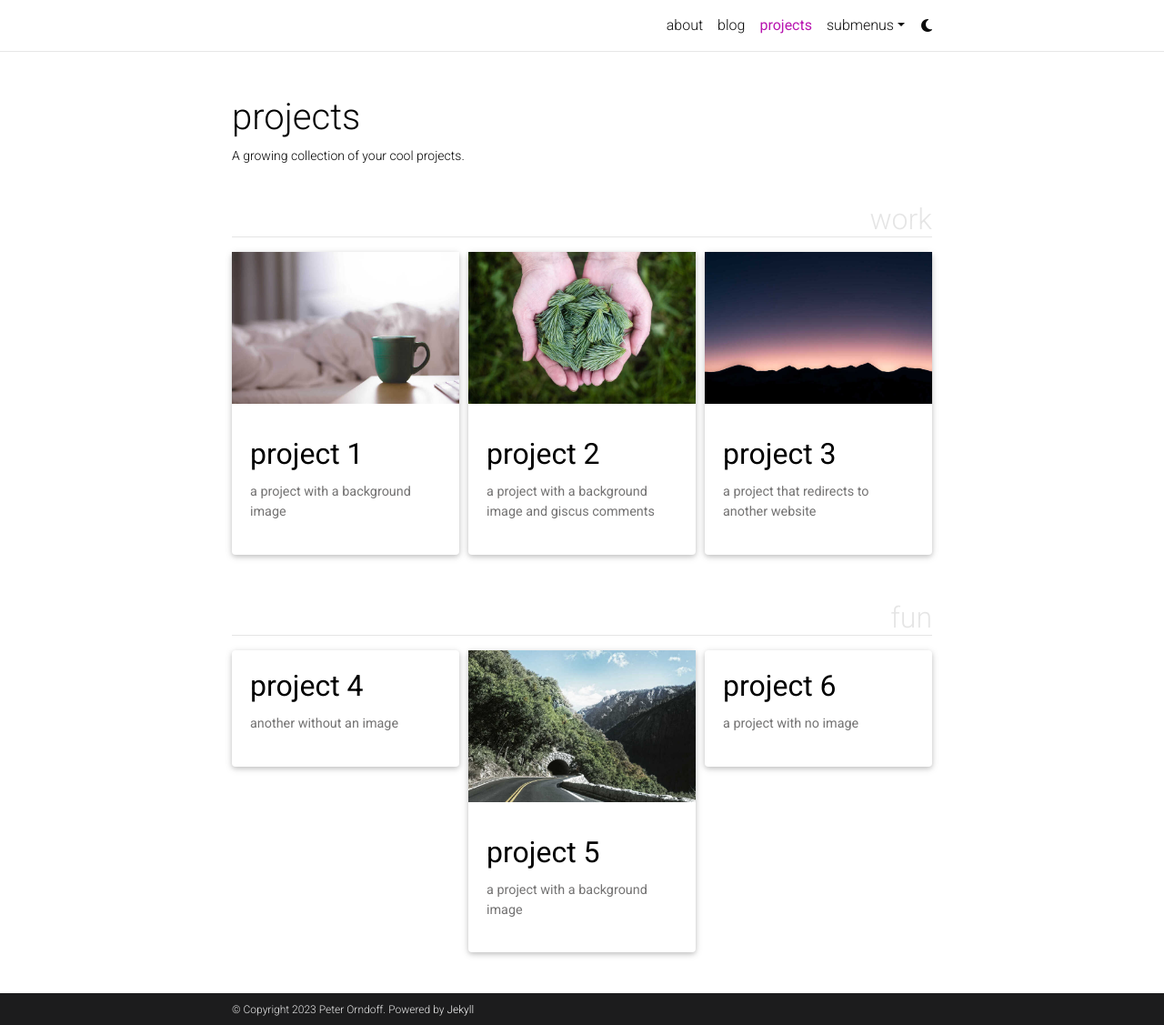
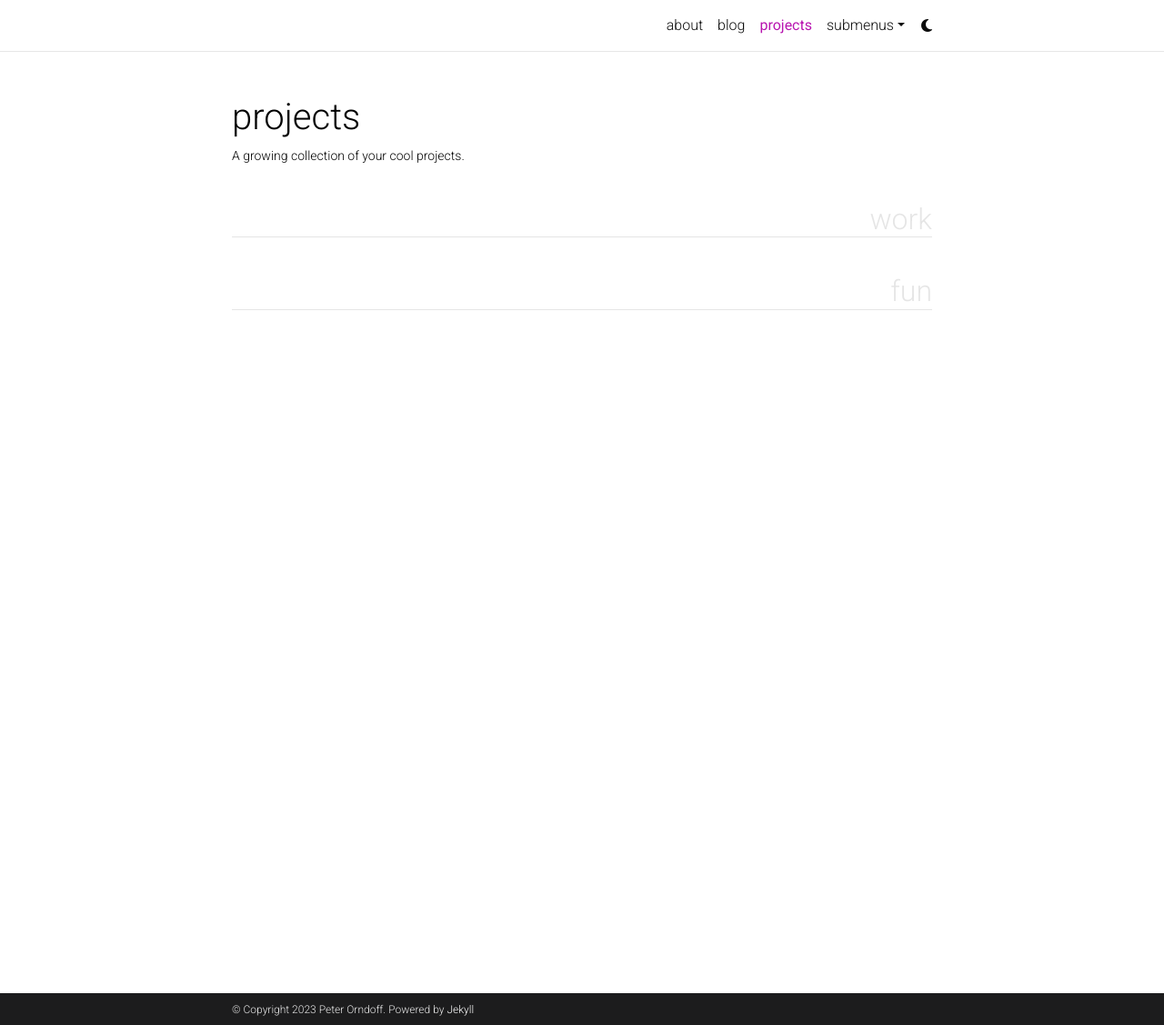
Before and after one commit to peterorndoff/peterorndoff.github.io, a Jekyll site: the page built from _pages/projects.md, in a window 1280 px wide and 1127 px high. Shown: the whole window at 91% size. Built offline with Jekyll 4.4.1, drawn with Linux system fonts in a browser that asks for light colours; full-size pictures stand in for the smaller copies a plugin makes; comment, search, counter and statistics services are not loaded; a style sheet for code colours, icons or effects is not loaded.

Commit message:
Updated HTML + removed projects

````diff
--- a/_projects/1_project.md
+++ /dev/null
@@ -1,81 +0,0 @@
----
-layout: page
-title: project 1
-description: a project with a background image
-img: assets/img/12.jpg
-importance: 1
-category: work
-related_publications: einstein1956investigations, einstein1950meaning
----
-
-Every project has a beautiful feature showcase page.
-It's easy to include images in a flexible 3-column grid format.
-Make your photos 1/3, 2/3, or full width.
-
-To give your project a background in the portfolio page, just add the img tag to the front matter like so:
-
-    ---
-    layout: page
-    title: project
-    description: a project with a background image
-    img: /assets/img/12.jpg
-    ---
-
-<div class="row">
-    <div class="col-sm mt-3 mt-md-0">
-        {% include figure.html path="assets/img/1.jpg" title="example image" class="img-fluid rounded z-depth-1" %}
-    </div>
-    <div class="col-sm mt-3 mt-md-0">
-        {% include figure.html path="assets/img/3.jpg" title="example image" class="img-fluid rounded z-depth-1" %}
-    </div>
-    <div class="col-sm mt-3 mt-md-0">
-        {% include figure.html path="assets/img/5.jpg" title="example image" class="img-fluid rounded z-depth-1" %}
-    </div>
-</div>
-<div class="caption">
-    Caption photos easily. On the left, a road goes through a tunnel. Middle, leaves artistically fall in a hipster photoshoot. Right, in another hipster photoshoot, a lumberjack grasps a handful of pine needles.
-</div>
-<div class="row">
-    <div class="col-sm mt-3 mt-md-0">
-        {% include figure.html path="assets/img/5.jpg" title="example image" class="img-fluid rounded z-depth-1" %}
-    </div>
-</div>
-<div class="caption">
-    This image can also have a caption. It's like magic.
-</div>
-
-You can also put regular text between your rows of images.
-Say you wanted to write a little bit about your project before you posted the rest of the images.
-You describe how you toiled, sweated, *bled* for your project, and then... you reveal its glory in the next row of images.
-
-
-<div class="row justify-content-sm-center">
-    <div class="col-sm-8 mt-3 mt-md-0">
-        {% include figure.html path="assets/img/6.jpg" title="example image" class="img-fluid rounded z-depth-1" %}
-    </div>
-    <div class="col-sm-4 mt-3 mt-md-0">
-        {% include figure.html path="assets/img/11.jpg" title="example image" class="img-fluid rounded z-depth-1" %}
-    </div>
-</div>
-<div class="caption">
-    You can also have artistically styled 2/3 + 1/3 images, like these.
-</div>
-
-
-The code is simple.
-Just wrap your images with `<div class="col-sm">` and place them inside `<div class="row">` (read more about the <a href="https://getbootstrap.com/docs/4.4/layout/grid/">Bootstrap Grid</a> system).
-To make images responsive, add `img-fluid` class to each; for rounded corners and shadows use `rounded` and `z-depth-1` classes.
-Here's the code for the last row of images above:
-
-{% raw %}
-```html
-<div class="row justify-content-sm-center">
-    <div class="col-sm-8 mt-3 mt-md-0">
-        {% include figure.html path="assets/img/6.jpg" title="example image" class="img-fluid rounded z-depth-1" %}
-    </div>
-    <div class="col-sm-4 mt-3 mt-md-0">
-        {% include figure.html path="assets/img/11.jpg" title="example image" class="img-fluid rounded z-depth-1" %}
-    </div>
-</div>
-```
-{% endraw %}
--- a/_projects/2_project.md
+++ /dev/null
@@ -1,81 +0,0 @@
----
-layout: page
-title: project 2
-description: a project with a background image and giscus comments
-img: assets/img/3.jpg
-importance: 2
-category: work
-giscus_comments: true
----
-
-Every project has a beautiful feature showcase page.
-It's easy to include images in a flexible 3-column grid format.
-Make your photos 1/3, 2/3, or full width.
-
-To give your project a background in the portfolio page, just add the img tag to the front matter like so:
-
-    ---
-    layout: page
-    title: project
-    description: a project with a background image
-    img: /assets/img/12.jpg
-    ---
-
-<div class="row">
-    <div class="col-sm mt-3 mt-md-0">
-        {% include figure.html path="assets/img/1.jpg" title="example image" class="img-fluid rounded z-depth-1" %}
-    </div>
-    <div class="col-sm mt-3 mt-md-0">
-        {% include figure.html path="assets/img/3.jpg" title="example image" class="img-fluid rounded z-depth-1" %}
-    </div>
-    <div class="col-sm mt-3 mt-md-0">
-        {% include figure.html path="assets/img/5.jpg" title="example image" class="img-fluid rounded z-depth-1" %}
-    </div>
-</div>
-<div class="caption">
-    Caption photos easily. On the left, a road goes through a tunnel. Middle, leaves artistically fall in a hipster photoshoot. Right, in another hipster photoshoot, a lumberjack grasps a handful of pine needles.
-</div>
-<div class="row">
-    <div class="col-sm mt-3 mt-md-0">
-        {% include figure.html path="assets/img/5.jpg" title="example image" class="img-fluid rounded z-depth-1" %}
-    </div>
-</div>
-<div class="caption">
-    This image can also have a caption. It's like magic.
-</div>
-
-You can also put regular text between your rows of images.
-Say you wanted to write a little bit about your project before you posted the rest of the images.
-You describe how you toiled, sweated, *bled* for your project, and then... you reveal its glory in the next row of images.
-
-
-<div class="row justify-content-sm-center">
-    <div class="col-sm-8 mt-3 mt-md-0">
-        {% include figure.html path="assets/img/6.jpg" title="example image" class="img-fluid rounded z-depth-1" %}
-    </div>
-    <div class="col-sm-4 mt-3 mt-md-0">
-        {% include figure.html path="assets/img/11.jpg" title="example image" class="img-fluid rounded z-depth-1" %}
-    </div>
-</div>
-<div class="caption">
-    You can also have artistically styled 2/3 + 1/3 images, like these.
-</div>
-
-
-The code is simple.
-Just wrap your images with `<div class="col-sm">` and place them inside `<div class="row">` (read more about the <a href="https://getbootstrap.com/docs/4.4/layout/grid/">Bootstrap Grid</a> system).
-To make images responsive, add `img-fluid` class to each; for rounded corners and shadows use `rounded` and `z-depth-1` classes.
-Here's the code for the last row of images above:
-
-{% raw %}
-```html
-<div class="row justify-content-sm-center">
-    <div class="col-sm-8 mt-3 mt-md-0">
-        {% include figure.html path="assets/img/6.jpg" title="example image" class="img-fluid rounded z-depth-1" %}
-    </div>
-    <div class="col-sm-4 mt-3 mt-md-0">
-        {% include figure.html path="assets/img/11.jpg" title="example image" class="img-fluid rounded z-depth-1" %}
-    </div>
-</div>
-```
-{% endraw %}
--- a/_projects/4_project.md
+++ /dev/null
@@ -1,80 +0,0 @@
----
-layout: page
-title: project 4
-description: another without an image
-img:
-importance: 3
-category: fun
----
-
-Every project has a beautiful feature showcase page.
-It's easy to include images in a flexible 3-column grid format.
-Make your photos 1/3, 2/3, or full width.
-
-To give your project a background in the portfolio page, just add the img tag to the front matter like so:
-
-    ---
-    layout: page
-    title: project
-    description: a project with a background image
-    img: /assets/img/12.jpg
-    ---
-
-<div class="row">
-    <div class="col-sm mt-3 mt-md-0">
-        {% include figure.html path="assets/img/1.jpg" title="example image" class="img-fluid rounded z-depth-1" %}
-    </div>
-    <div class="col-sm mt-3 mt-md-0">
-        {% include figure.html path="assets/img/3.jpg" title="example image" class="img-fluid rounded z-depth-1" %}
-    </div>
-    <div class="col-sm mt-3 mt-md-0">
-        {% include figure.html path="assets/img/5.jpg" title="example image" class="img-fluid rounded z-depth-1" %}
-    </div>
-</div>
-<div class="caption">
-    Caption photos easily. On the left, a road goes through a tunnel. Middle, leaves artistically fall in a hipster photoshoot. Right, in another hipster photoshoot, a lumberjack grasps a handful of pine needles.
-</div>
-<div class="row">
-    <div class="col-sm mt-3 mt-md-0">
-        {% include figure.html path="assets/img/5.jpg" title="example image" class="img-fluid rounded z-depth-1" %}
-    </div>
-</div>
-<div class="caption">
-    This image can also have a caption. It's like magic.
-</div>
-
-You can also put regular text between your rows of images.
-Say you wanted to write a little bit about your project before you posted the rest of the images.
-You describe how you toiled, sweated, *bled* for your project, and then... you reveal its glory in the next row of images.
-
-
-<div class="row justify-content-sm-center">
-    <div class="col-sm-8 mt-3 mt-md-0">
-        {% include figure.html path="assets/img/6.jpg" title="example image" class="img-fluid rounded z-depth-1" %}
-    </div>
-    <div class="col-sm-4 mt-3 mt-md-0">
-        {% include figure.html path="assets/img/11.jpg" title="example image" class="img-fluid rounded z-depth-1" %}
-    </div>
-</div>
-<div class="caption">
-    You can also have artistically styled 2/3 + 1/3 images, like these.
-</div>
-
-
-The code is simple.
-Just wrap your images with `<div class="col-sm">` and place them inside `<div class="row">` (read more about the <a href="https://getbootstrap.com/docs/4.4/layout/grid/">Bootstrap Grid</a> system).
-To make images responsive, add `img-fluid` class to each; for rounded corners and shadows use `rounded` and `z-depth-1` classes.
-Here's the code for the last row of images above:
-
-{% raw %}
-```html
-<div class="row justify-content-sm-center">
-    <div class="col-sm-8 mt-3 mt-md-0">
-        {% include figure.html path="assets/img/6.jpg" title="example image" class="img-fluid rounded z-depth-1" %}
-    </div>
-    <div class="col-sm-4 mt-3 mt-md-0">
-        {% include figure.html path="assets/img/11.jpg" title="example image" class="img-fluid rounded z-depth-1" %}
-    </div>
-</div>
-```
-{% endraw %}
--- a/_projects/5_project.md
+++ /dev/null
@@ -1,80 +0,0 @@
----
-layout: page
-title: project 5
-description: a project with a background image
-img: assets/img/1.jpg
-importance: 3
-category: fun
----
-
-Every project has a beautiful feature showcase page.
-It's easy to include images in a flexible 3-column grid format.
-Make your photos 1/3, 2/3, or full width.
-
-To give your project a background in the portfolio page, just add the img tag to the front matter like so:
-
-    ---
-    layout: page
-    title: project
-    description: a project with a background image
-    img: /assets/img/12.jpg
-    ---
-
-<div class="row">
-    <div class="col-sm mt-3 mt-md-0">
-        {% include figure.html path="assets/img/1.jpg" title="example image" class="img-fluid rounded z-depth-1" %}
-    </div>
-    <div class="col-sm mt-3 mt-md-0">
-        {% include figure.html path="assets/img/3.jpg" title="example image" class="img-fluid rounded z-depth-1" %}
-    </div>
-    <div class="col-sm mt-3 mt-md-0">
-        {% include figure.html path="assets/img/5.jpg" title="example image" class="img-fluid rounded z-depth-1" %}
-    </div>
-</div>
-<div class="caption">
-    Caption photos easily. On the left, a road goes through a tunnel. Middle, leaves artistically fall in a hipster photoshoot. Right, in another hipster photoshoot, a lumberjack grasps a handful of pine needles.
-</div>
-<div class="row">
-    <div class="col-sm mt-3 mt-md-0">
-        {% include figure.html path="assets/img/5.jpg" title="example image" class="img-fluid rounded z-depth-1" %}
-    </div>
-</div>
-<div class="caption">
-    This image can also have a caption. It's like magic.
-</div>
-
-You can also put regular text between your rows of images.
-Say you wanted to write a little bit about your project before you posted the rest of the images.
-You describe how you toiled, sweated, *bled* for your project, and then... you reveal its glory in the next row of images.
-
-
-<div class="row justify-content-sm-center">
-    <div class="col-sm-8 mt-3 mt-md-0">
-        {% include figure.html path="assets/img/6.jpg" title="example image" class="img-fluid rounded z-depth-1" %}
-    </div>
-    <div class="col-sm-4 mt-3 mt-md-0">
-        {% include figure.html path="assets/img/11.jpg" title="example image" class="img-fluid rounded z-depth-1" %}
-    </div>
-</div>
-<div class="caption">
-    You can also have artistically styled 2/3 + 1/3 images, like these.
-</div>
-
-
-The code is simple.
-Just wrap your images with `<div class="col-sm">` and place them inside `<div class="row">` (read more about the <a href="https://getbootstrap.com/docs/4.4/layout/grid/">Bootstrap Grid</a> system).
-To make images responsive, add `img-fluid` class to each; for rounded corners and shadows use `rounded` and `z-depth-1` classes.
-Here's the code for the last row of images above:
-
-{% raw %}
-```html
-<div class="row justify-content-sm-center">
-    <div class="col-sm-8 mt-3 mt-md-0">
-        {% include figure.html path="assets/img/6.jpg" title="example image" class="img-fluid rounded z-depth-1" %}
-    </div>
-    <div class="col-sm-4 mt-3 mt-md-0">
-        {% include figure.html path="assets/img/11.jpg" title="example image" class="img-fluid rounded z-depth-1" %}
-    </div>
-</div>
-```
-{% endraw %}
--- a/_projects/6_project.md
+++ /dev/null
@@ -1,80 +0,0 @@
----
-layout: page
-title: project 6
-description: a project with no image
-img:
-importance: 4
-category: fun
----
-
-Every project has a beautiful feature showcase page.
-It's easy to include images in a flexible 3-column grid format.
-Make your photos 1/3, 2/3, or full width.
-
-To give your project a background in the portfolio page, just add the img tag to the front matter like so:
-
-    ---
-    layout: page
-    title: project
-    description: a project with a background image
-    img: /assets/img/12.jpg
-    ---
-
-<div class="row">
-    <div class="col-sm mt-3 mt-md-0">
-        {% include figure.html path="assets/img/1.jpg" title="example image" class="img-fluid rounded z-depth-1" %}
-    </div>
-    <div class="col-sm mt-3 mt-md-0">
-        {% include figure.html path="assets/img/3.jpg" title="example image" class="img-fluid rounded z-depth-1" %}
-    </div>
-    <div class="col-sm mt-3 mt-md-0">
-        {% include figure.html path="assets/img/5.jpg" title="example image" class="img-fluid rounded z-depth-1" %}
-    </div>
-</div>
-<div class="caption">
-    Caption photos easily. On the left, a road goes through a tunnel. Middle, leaves artistically fall in a hipster photoshoot. Right, in another hipster photoshoot, a lumberjack grasps a handful of pine needles.
-</div>
-<div class="row">
-    <div class="col-sm mt-3 mt-md-0">
-        {% include figure.html path="assets/img/5.jpg" title="example image" class="img-fluid rounded z-depth-1" %}
-    </div>
-</div>
-<div class="caption">
-    This image can also have a caption. It's like magic.
-</div>
-
-You can also put regular text between your rows of images.
-Say you wanted to write a little bit about your project before you posted the rest of the images.
-You describe how you toiled, sweated, *bled* for your project, and then... you reveal its glory in the next row of images.
-
-
-<div class="row justify-content-sm-center">
-    <div class="col-sm-8 mt-3 mt-md-0">
-        {% include figure.html path="assets/img/6.jpg" title="example image" class="img-fluid rounded z-depth-1" %}
-    </div>
-    <div class="col-sm-4 mt-3 mt-md-0">
-        {% include figure.html path="assets/img/11.jpg" title="example image" class="img-fluid rounded z-depth-1" %}
-    </div>
-</div>
-<div class="caption">
-    You can also have artistically styled 2/3 + 1/3 images, like these.
-</div>
-
-
-The code is simple.
-Just wrap your images with `<div class="col-sm">` and place them inside `<div class="row">` (read more about the <a href="https://getbootstrap.com/docs/4.4/layout/grid/">Bootstrap Grid</a> system).
-To make images responsive, add `img-fluid` class to each; for rounded corners and shadows use `rounded` and `z-depth-1` classes.
-Here's the code for the last row of images above:
-
-{% raw %}
-```html
-<div class="row justify-content-sm-center">
-    <div class="col-sm-8 mt-3 mt-md-0">
-        {% include figure.html path="assets/img/6.jpg" title="example image" class="img-fluid rounded z-depth-1" %}
-    </div>
-    <div class="col-sm-4 mt-3 mt-md-0">
-        {% include figure.html path="assets/img/11.jpg" title="example image" class="img-fluid rounded z-depth-1" %}
-    </div>
-</div>
-```
-{% endraw %}
````
Also changed, not shown: _layouts/about.html (+0 -22 lines), _projects/3_project.md (deleted, +0 -81 lines).
